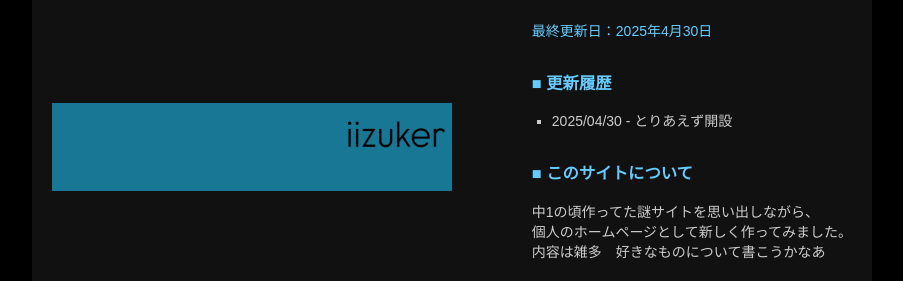
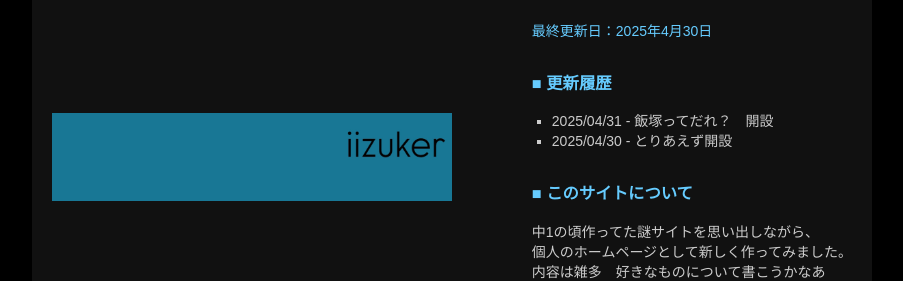
Before and after one commit to iizker/iizker, a plain HTML site: page index.html in a window 1280 px wide. Shown: the top 281 px of the page, without its empty margins (188-1091 px from the left). Drawn offline with Linux system fonts and the light colour scheme.

Commit message:
Update index.html

```diff
--- a/index.html
+++ b/index.html
@@ -79,6 +79,7 @@ a:hover {
 <div class="update-log" style="margin-top: 30px; color: #ccc; font-size: 14px;">
   <h3 style="color: #66ccff;">■ 更新履歴</h3>
   <ul style="list-style-type: square; padding-left: 20px;">
+    <li>2025/04/31 - 飯塚ってだれ？　開設</li>
     <li>2025/04/30 - とりあえず開設</li>
       </ul>
 </div>
```
